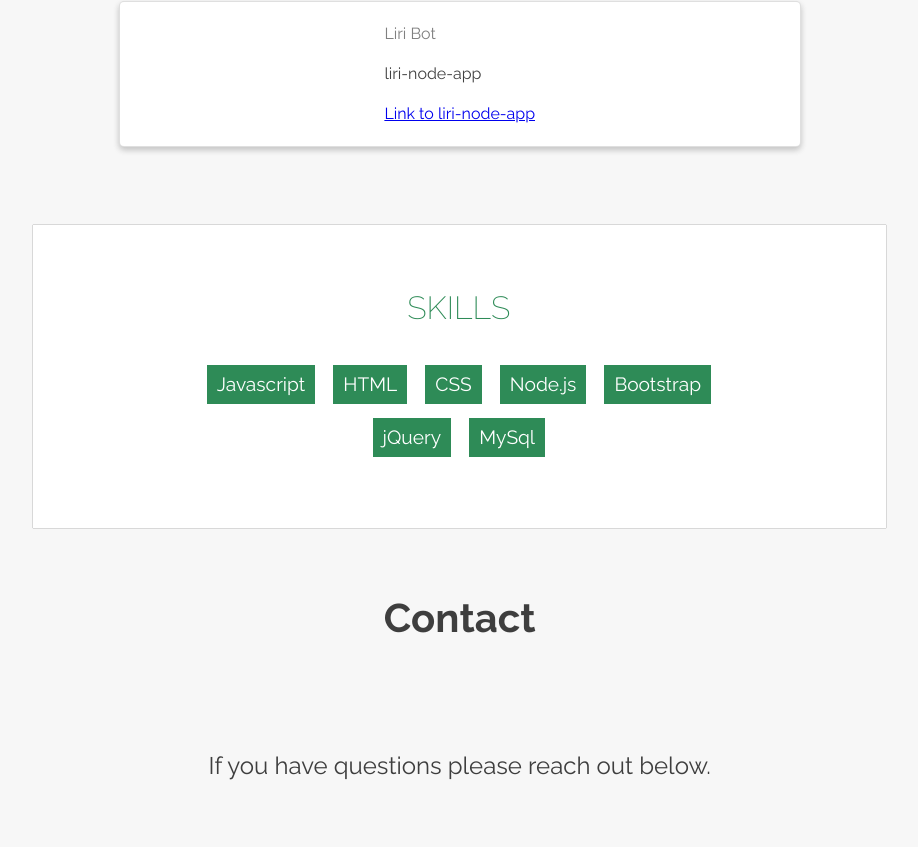
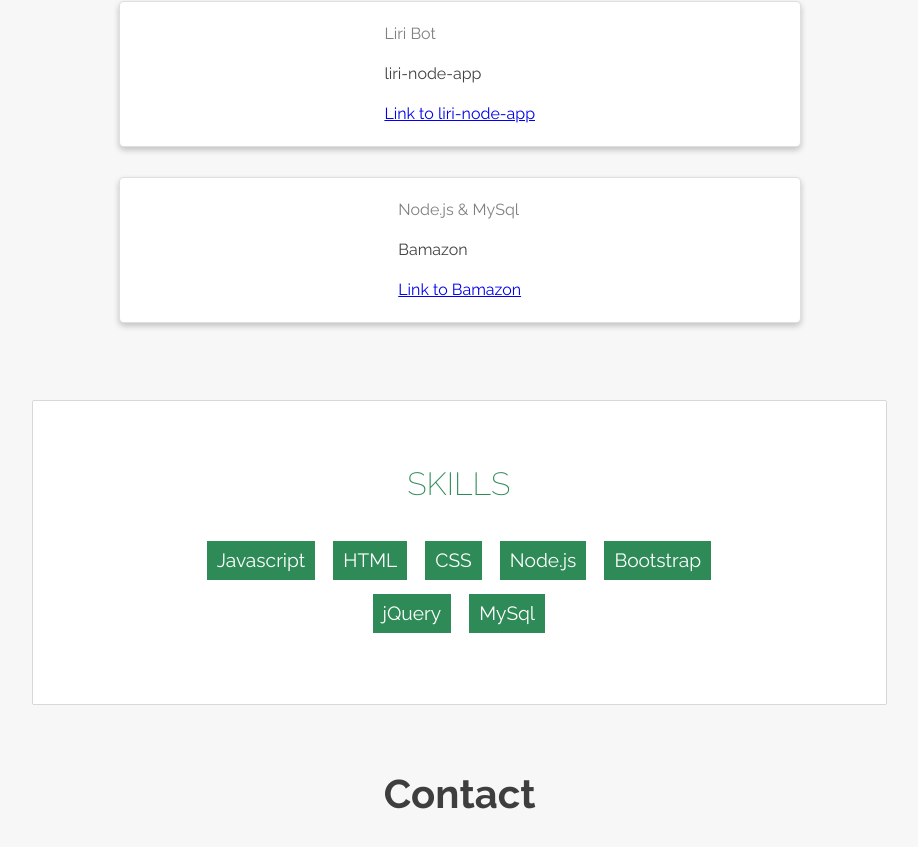
Before and after one commit to cjohnson1580/Portfolio, a plain HTML site: page index.html in a window 1280 px wide. Shown: the part 3635-4482 px from the top of the page, without its empty margins (179-1097 px from the left). Drawn offline with Linux system fonts and the light colour scheme.

Commit message:
Update index.html

```diff
--- a/index.html
+++ b/index.html
@@ -265,6 +265,17 @@
                                             liri-node-app</a>
                                     </div>
                                 </div>
+                                <!--Card #10-->
+                                <div class="project-card">
+                                    <div class="project-image">
+                                    </div>
+                                    <div class="project-content">
+                                        <h4>Node.js & MySql</h4>
+                                        <p>Bamazon</p>
+                                        <a href="https://github.com/cjohnson1580/Bamazon.git">Link to
+                                            Bamazon</a>
+                                    </div>
+                                </div>
 
 
                             </div>
```
